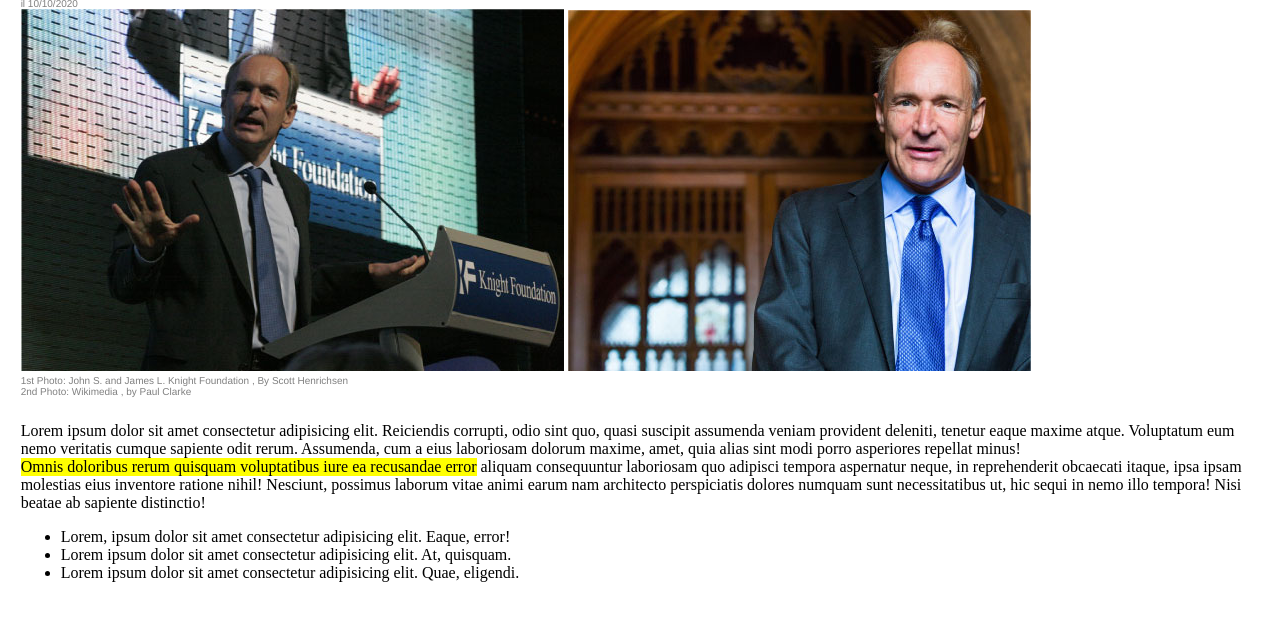
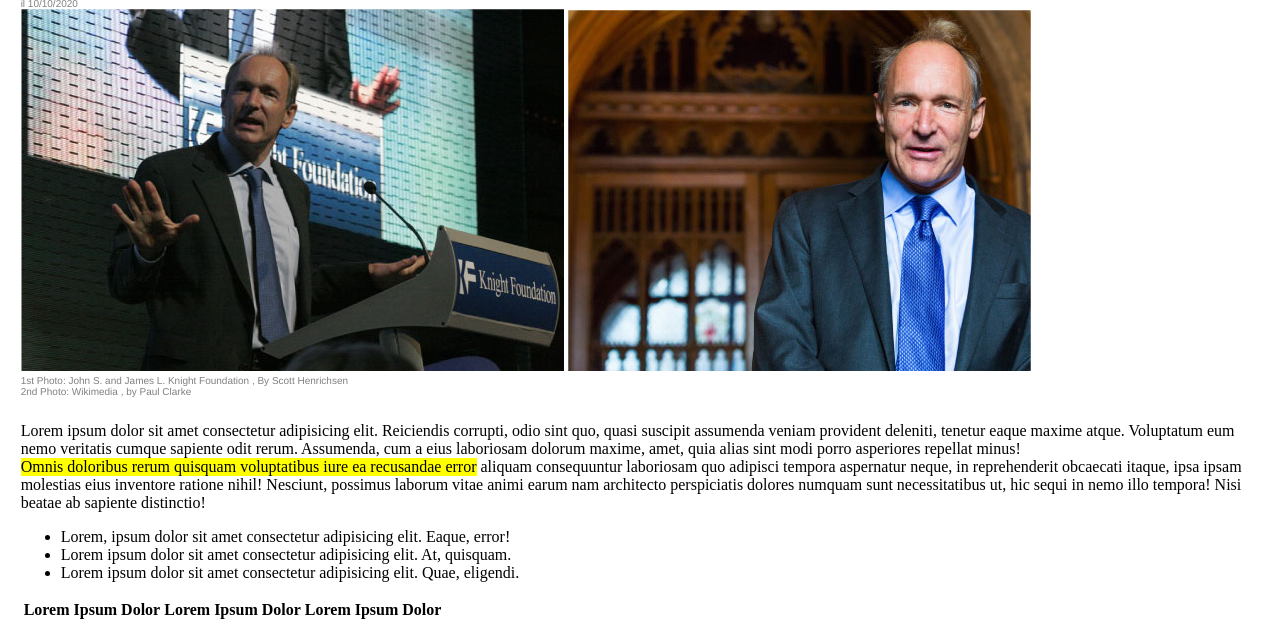
Before and after one commit to SimonaCaruso87/html-css-booleaner, a plain HTML site: page index.html in a window 1280 px wide. Shown: the part 160-800 px from the top of the page. Drawn offline with Linux system fonts and the light colour scheme.

Commit message:
Apertura Table

```diff
--- a/index.html
+++ b/index.html
@@ -53,6 +53,18 @@
             </ul>
       </section>
      <!-- Fine Lista Lorem -->
+
+     <!-- Tabella Lorem -->
+     <section>
+             <table>
+                <thead>
+                    <th>Lorem Ipsum Dolor</th>
+                    <th>Lorem Ipsum Dolor</th>
+                    <th>Lorem Ipsum Dolor</th>
+                </thead>
+             </table>
+     </section>
+     <!-- Fine Tabella Lorem -->
    </main>
    <!-- Fine Sezione di testo -->
 
```
